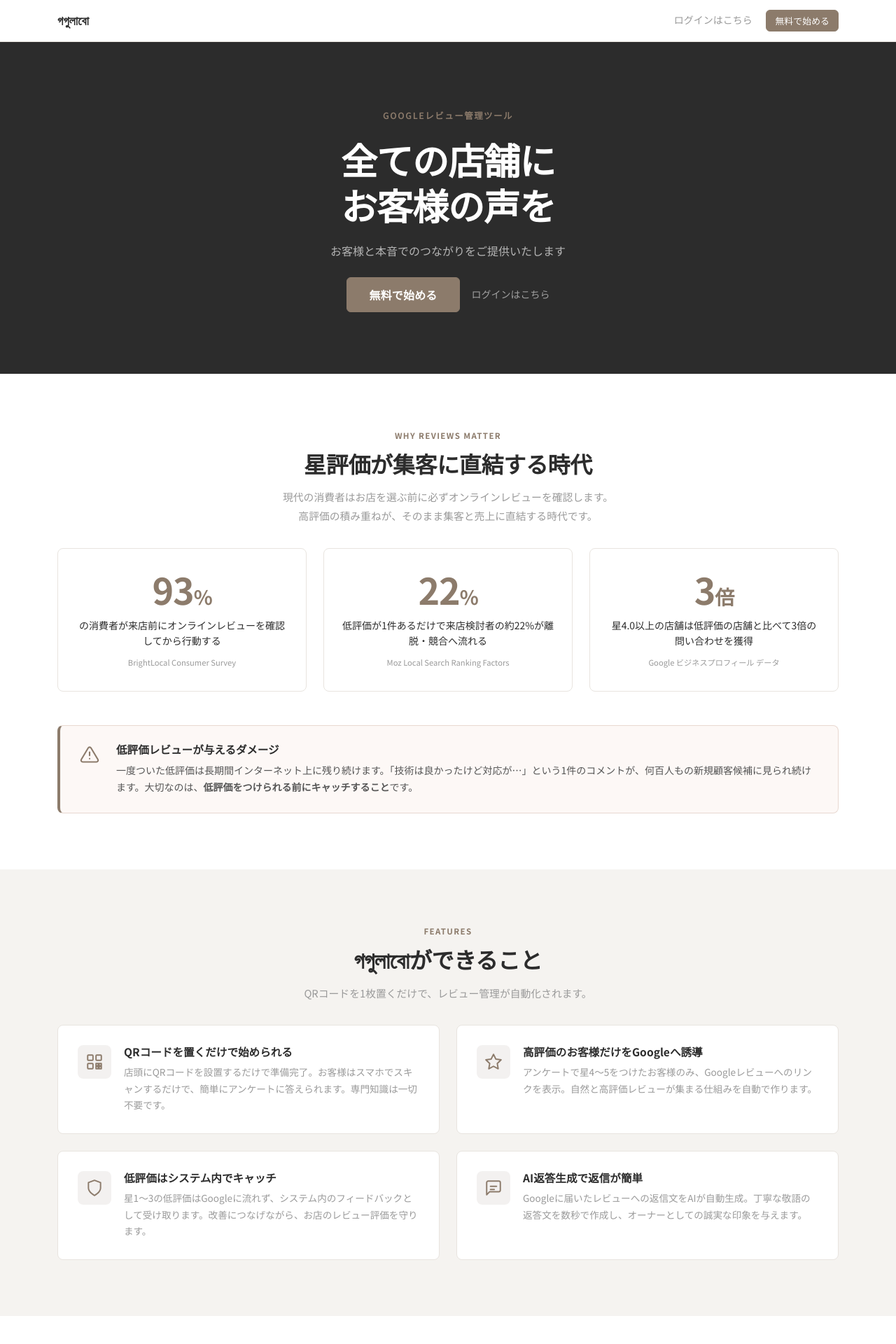
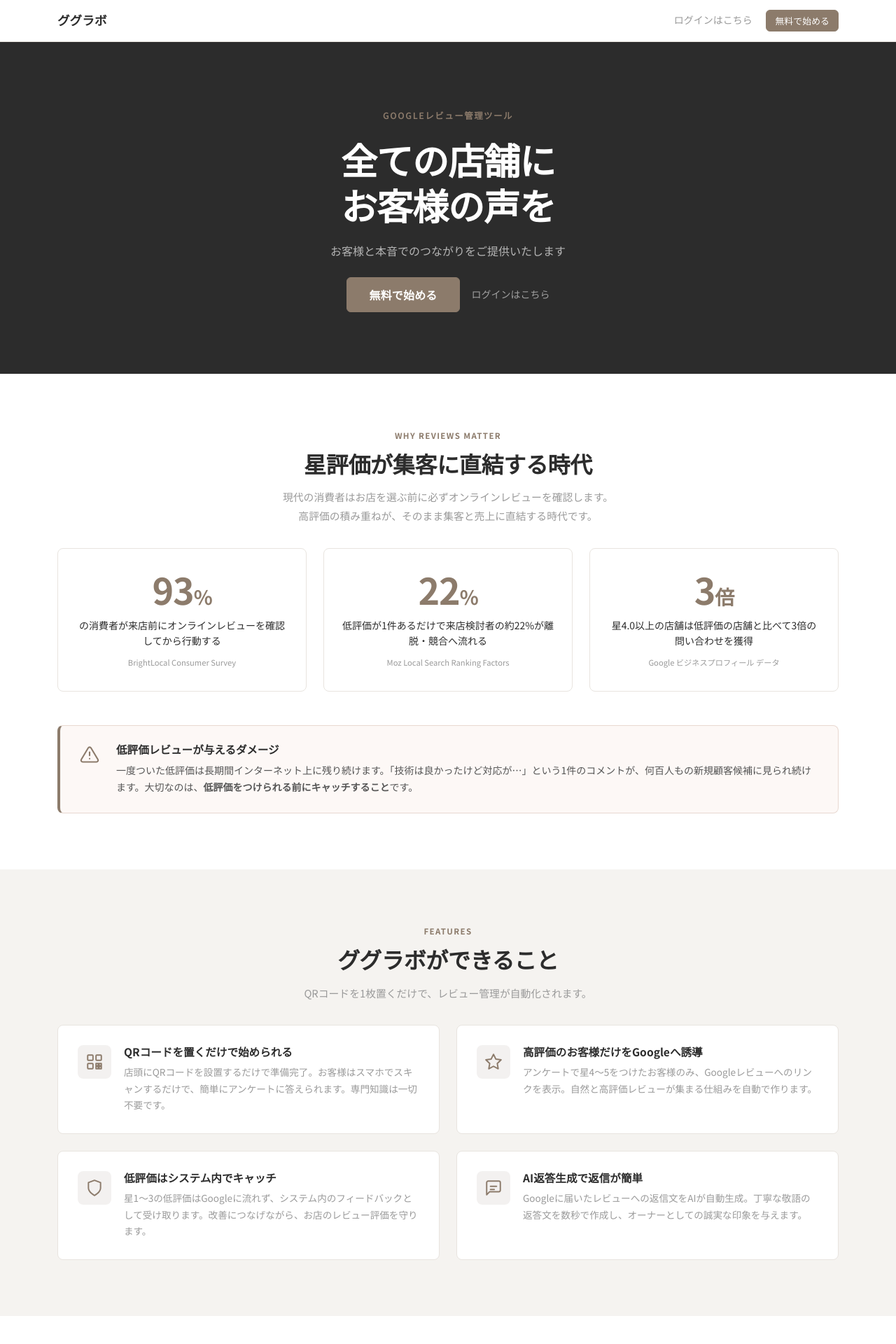
Before and after one commit to shotatsuruda/gugulabo, a Flask app: page / in a window 1280 px wide. Shown: the top 1920 px of the page at 70% size. Run offline with Flask 3, Linux system fonts and the light colour scheme; some libraries are stand-ins or nearby versions.

Commit message:
fix: fix gugulabo text in landing

```diff
--- a/templates/landing.html
+++ b/templates/landing.html
@@ -3,7 +3,7 @@
 <head>
     <meta charset="UTF-8">
     <meta name="viewport" content="width=device-width, initial-scale=1.0">
-    <title>গগুলাবো | 全ての店舗にお客様の声を</title>
+    <title>ググラボ | 全ての店舗にお客様の声を</title>
     <link rel="preconnect" href="https://fonts.googleapis.com">
     <link rel="preconnect" href="https://fonts.gstatic.com" crossorigin>
     <link href="https://fonts.googleapis.com/css2?family=Noto+Sans+JP:wght@400;500;600;700&display=swap" rel="stylesheet">
@@ -15,7 +15,7 @@
 <!-- ナビゲーション -->
 <nav class="lp-nav">
     <div class="container d-flex align-items-center justify-content-between">
-        <a href="/" class="lp-nav-logo">গগুলাবো</a>
+        <a href="/" class="lp-nav-logo">ググラボ</a>
         <div class="lp-nav-links">
             <a href="/login" class="lp-nav-login">ログインはこちら</a>
             <a href="/register" class="btn btn-primary btn-sm ms-3">無料で始める</a>
@@ -96,7 +96,7 @@
     <div class="container">
         <div class="lp-section-header text-center">
             <p class="lp-section-label">Features</p>
-            <h2 class="lp-section-title">গগুলাবোができること</h2>
+            <h2 class="lp-section-title">ググラボができること</h2>
             <p class="lp-section-desc">
                 QRコードを1枚置くだけで、レビュー管理が自動化されます。
             </p>
@@ -369,9 +369,9 @@
 <!-- フッター -->
 <footer class="lp-footer">
     <div class="container text-center">
-        <p class="lp-footer-logo">গগুলাবো</p>
+        <p class="lp-footer-logo">ググラボ</p>
         <p class="lp-footer-tagline">全ての店舗にお客様の声を</p>
-        <p class="lp-footer-copy">&copy; 2024 গগुলাবো All rights reserved.</p>
+        <p class="lp-footer-copy">&copy; 2024 ググラボ All rights reserved.</p>
     </div>
 </footer>
 
```
